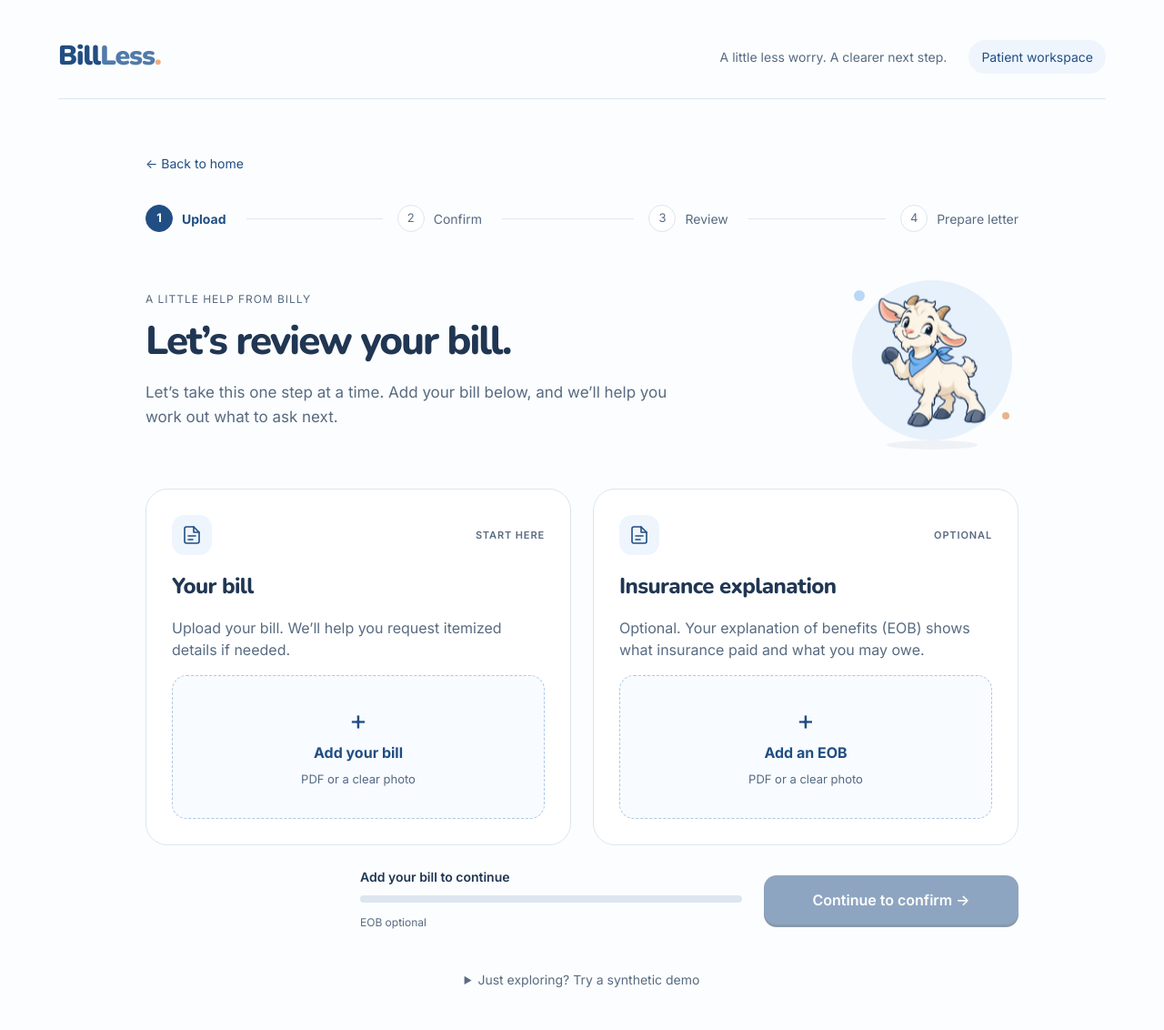
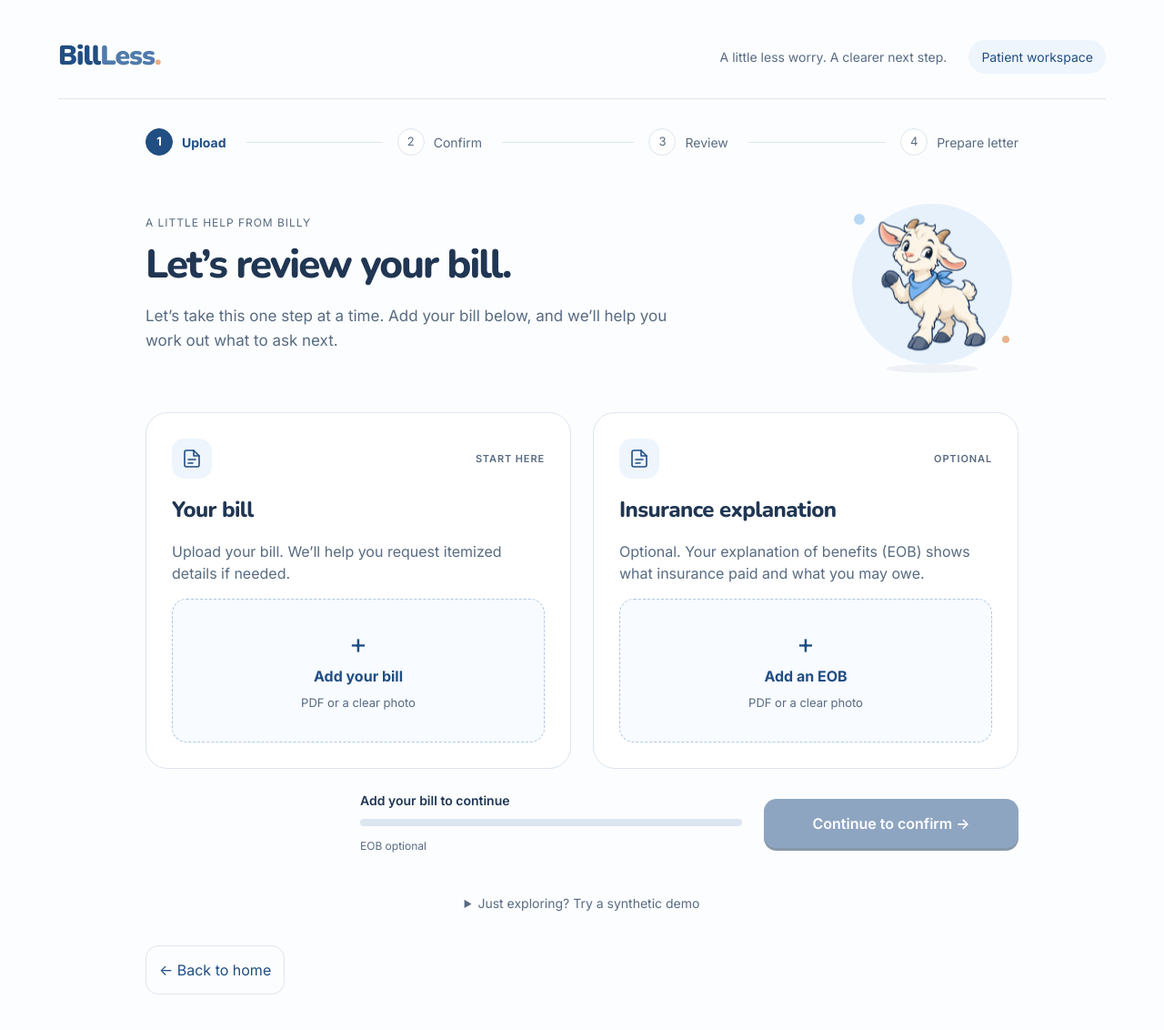
Before and after one commit to ArjunChavan2/MHACKS_2026, a Next.js app: page /review in a window 1280 px wide. Shown: the top 1132 px of the page at 91% size. Built offline with nearby package versions, Linux system fonts and the light colour scheme.

Commit message:
Move back buttons below screen content and show inline upload status

```diff
--- a/agent-notes/frontend-screens/BACK_NAVIGATION.md
+++ b/agent-notes/frontend-screens/BACK_NAVIGATION.md
@@ -1,5 +1,5 @@
 # Back navigation
 
-The shared patient workspace has a named back action in its content column. Upload links home; confirmation and itemized-request preparation return to upload; findings return to document details; letters return to their preparation context; tracking reloads the latest saved case and opens its current draft. Existing uploads and local corrections are preserved. Busy operations disable the button. Confirmed facts remain locked; the separate correction action is required to reopen them.
+The shared patient workspace has a named secondary back button below its content, in the shared content column. Upload links home; confirmation and itemized-request preparation return to upload; findings return to document details; letters return to their preparation context; tracking reloads the latest saved case and opens its current draft. Existing uploads and local corrections are preserved. Busy operations disable the button. Confirmed facts remain locked; the separate correction action is required to reopen them.
 
 Validation: production webpack build and lint passed. Real synthetic sample APIs at 1440px and 390px exercised upload → confirmation → findings → draft → tracking and backward navigation, retaining an edited code and the same case URL with no horizontal overflow or browser runtime errors.
--- a/app/_components/BillAuditApp.tsx
+++ b/app/_components/BillAuditApp.tsx
@@ -491,25 +491,7 @@ export default function BillAuditApp() {
           </button>
         )}
       </header>
-      <nav
-        className="paper-flow billless-back-navigation"
-        aria-label="Previous screen"
-      >
-        {step === "start" ? (
-          <Link href="/" className="paper-source-button">
-            ← Back to home
-          </Link>
-        ) : (
-          <button
-            type="button"
-            className="paper-source-button"
-            disabled={busy}
-            onClick={goBack}
-          >
-            ← {backLabel}
-          </button>
-        )}
-      </nav>
+
       {step !== "case" && <ReviewProgress step={step} />}
       {step !== "case" && (
         <BillyGuide
@@ -553,13 +535,13 @@ export default function BillAuditApp() {
           bill={bill}
           eob={eob}
           busy={busy}
+          processingFile={processingFile}
           onUpload={upload}
           onSample={loadSample}
           onDemo={loadDemoPair}
           onNext={next}
         />
       )}
-      {processingFile && <ProcessingStatus filename={processingFile} />}
       {step === "confirm" && bill && (
         <section className="paper-flow space-y-6">
           <ConfirmPanel title="Your bill" doc={bill} onChange={setBill} />
@@ -647,6 +629,25 @@ export default function BillAuditApp() {
         />
       )}
       {step === "case" && caseId && <CaseScreen caseId={caseId} />}
+      <nav
+        className="paper-flow billless-back-navigation"
+        aria-label="Previous screen"
+      >
+        {step === "start" ? (
+          <Link href="/" className="paper-secondary">
+            ← Back to home
+          </Link>
+        ) : (
+          <button
+            type="button"
+            className="paper-secondary"
+            disabled={busy}
+            onClick={goBack}
+          >
+            ← {backLabel}
+          </button>
+        )}
+      </nav>
     </main>
   );
 }
@@ -667,6 +668,8 @@ function StartScreen(props: {
   bill: DocState | null;
   eob: DocState | null;
   busy: boolean;
+  /** Active upload filename; replaces readiness text while the file is processed. */
+  processingFile: string | null;
   onUpload: (f: File) => void;
   onSample: (name: string) => void;
   onDemo: () => void;
@@ -696,6 +699,10 @@ function StartScreen(props: {
       </div>
       <div className="billless-continue-row">
         <div className="billless-action-progress">
+          {props.processingFile ? (
+            <ProcessingStatus filename={props.processingFile} inline />
+          ) : (
+            <>
               <p>
                 {bill
                   ? "Your bill is ready to confirm"
@@ -707,6 +714,8 @@ function StartScreen(props: {
                 value={bill ? 1 : 0}
               />
               <small>{eob ? "Bill and EOB added" : "EOB optional"}</small>
+            </>
+          )}
         </div>
         <button
           disabled={!bill || busy}
--- a/app/_components/ProcessingStatus.tsx
+++ b/app/_components/ProcessingStatus.tsx
@@ -5,10 +5,17 @@ import { useEffect, useState } from "react";
 /**
  * Shows the filename, elapsed wait and confirmation reminder during one upload request.
  * @param props.filename - Patient-selected file name; mount once per active request.
+ * @param props.inline - Uses the upload action’s existing layout rather than a separate card.
  * @returns Accessible status and a visual timer that does not announce every tick.
  * Side effects: runs a timer only while mounted; never predicts server processing stages.
  */
-export default function ProcessingStatus({ filename }: { filename: string }) {
+export default function ProcessingStatus({
+  filename,
+  inline = false,
+}: {
+  filename: string;
+  inline?: boolean;
+}) {
   /** Seconds since this processing panel mounted, not an estimated completion time. */
   const [elapsed, setElapsed] = useState(0);
   useEffect(() => {
@@ -20,7 +27,13 @@ export default function ProcessingStatus({ filename }: { filename: string }) {
     return () => clearInterval(timer);
   }, []);
   return (
-    <aside className="paper-flow billless-processing-panel">
+    <aside
+      className={
+        inline
+          ? "billless-inline-processing"
+          : "paper-flow billless-processing-panel"
+      }
+    >
       <p role="status">
         Reading and checking <strong>{filename}</strong>. You’ll confirm the
         details next.
--- a/app/globals.css
+++ b/app/globals.css
@@ -1,8 +1,12 @@
 @import "tailwindcss";
 
+/* The live filename and elapsed timer replace upload readiness beside Continue. */
+.billless-inline-processing { min-width: 0; overflow-wrap: anywhere; }
+.billless-inline-processing .paper-copy { font-size: 13px; font-weight: 400; line-height: 20px; }
+
 /* Back navigation stays in the shared content column and clears the workflow heading. */
-.billless-back-navigation { padding: 16px 0 24px; }
-.billless-back-navigation .paper-source-button { display: inline-flex; align-items: center; min-height: 44px; }
+.billless-back-navigation { padding: 24px 0 0; }
+.billless-back-navigation .paper-secondary { display: inline-flex; align-items: center; min-height: 44px; }
 
 /* Readiness and confirmation progress sit beside their primary action, stacking on phones. */
 .billless-confirm-action { display: flex; align-items: center; justify-content: space-between; gap: 24px; padding: 20px; border-radius: 16px; background: var(--paper-surface); }
```
Lines whose indentation alone changed are shown as unchanged.
